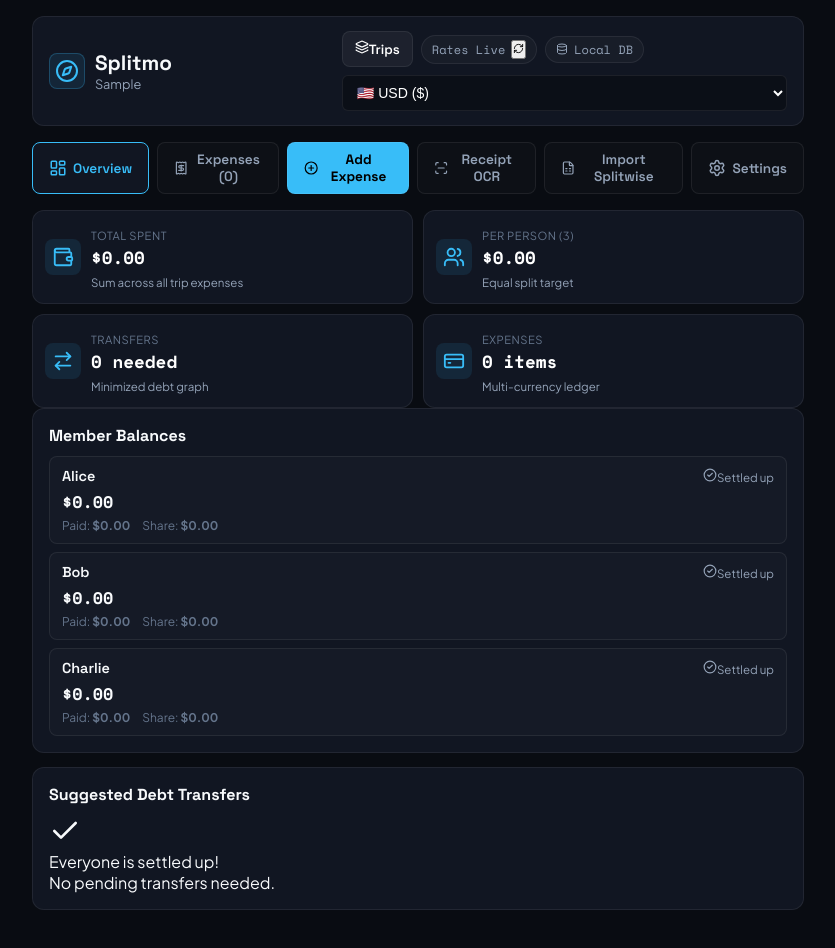
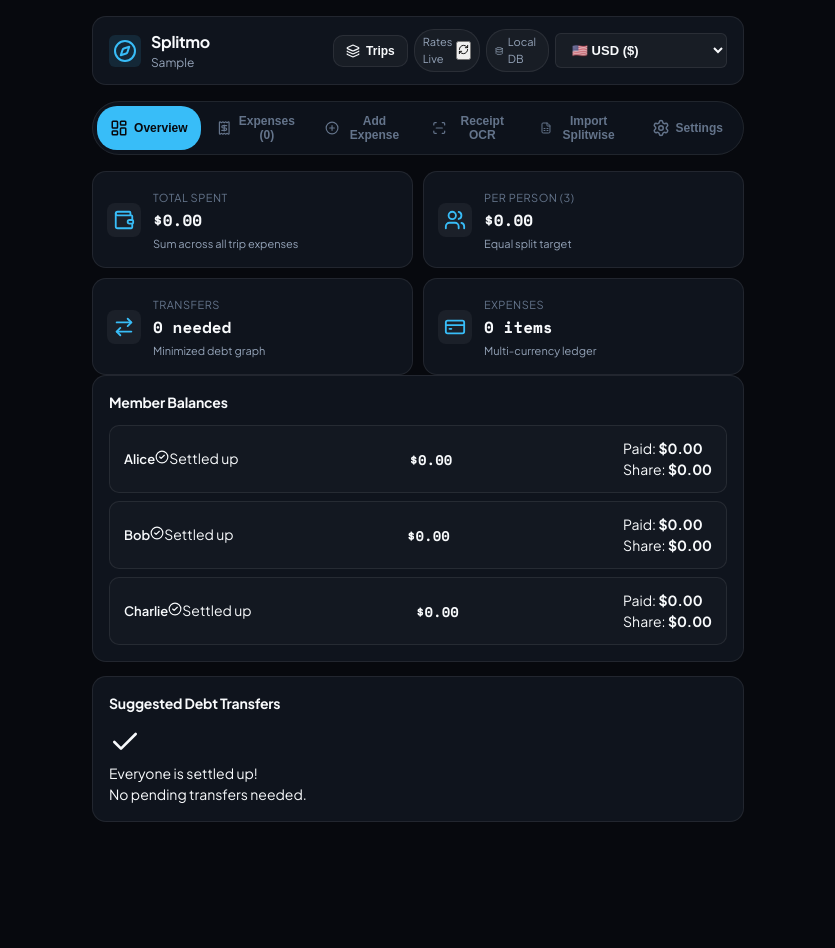
Before and after one commit to GreenPandaStudios/splitmo, a React (Vite) app: page / in a window 1280 px wide. Both pictures are taken after typing "Sample", "Sample", "Sample" into the empty fields and a click on the button "Start Trip Ledger". Shown: the top 948 px of the page, without its empty margins (222-1057 px from the left). Built offline with nearby package versions, Linux system fonts and the light colour scheme.

Commit message:
style: minimalist UI redesign with standardized typography, card padding, pill navigation bar, and clean dark surface system

```diff
--- a/src/index.css
+++ b/src/index.css
@@ -1,41 +1,47 @@
-@import url('https://fonts.googleapis.com/css2?family=Space+Grotesk:wght@400;500;600;700&family=Space+Mono:wght@400;700&family=Plus+Jakarta+Sans:wght@400;500;600;700&display=swap');
+@import url('https://fonts.googleapis.com/css2?family=Plus+Jakarta+Sans:wght@400;500;600;700&family=Space+Mono:wght@400;700&display=swap');
 
 :root {
-  --bg-dark: #090c12;
-  --bg-surface: #111622;
-  --bg-surface-hover: #182030;
-  --border-subtle: rgba(255, 255, 255, 0.07);
-  --border-strong: rgba(255, 255, 255, 0.14);
+  /* Minimalist Monochromatic Dark Palette */
+  --bg-dark: #07090e;
+  --bg-card: #0f141d;
+  --bg-card-hover: #151c28;
+  --bg-input: rgba(255, 255, 255, 0.04);
 
-  --accent-blue: #38bdf8;
+  --border-color: rgba(255, 255, 255, 0.08);
+  --border-focus: #38bdf8;
+
+  --accent-primary: #38bdf8;
   --accent-green: #34d399;
   --accent-red: #f87171;
 
-  --text-main: #f8fafc;
-  --text-sub: #94a3b8;
+  --text-primary: #f8fafc;
+  --text-secondary: #94a3b8;
   --text-muted: #64748b;
 
-  --font-display: 'Space Grotesk', sans-serif;
-  --font-body: 'Plus Jakarta Sans', sans-serif;
+  --font-sans: 'Plus Jakarta Sans', -apple-system, BlinkMacSystemFont, sans-serif;
   --font-mono: 'Space Mono', monospace;
 
-  --radius-lg: 12px;
-  --radius-md: 8px;
+  --radius-lg: 14px;
+  --radius-md: 10px;
+  --radius-sm: 6px;
 }
 
 * { box-sizing: border-box; margin: 0; padding: 0; }
 
 body {
   background-color: var(--bg-dark);
-  color: var(--text-main);
-  font-family: var(--font-body);
+  color: var(--text-primary);
+  font-family: var(--font-sans);
+  font-size: 14px;
+  line-height: 1.5;
   min-height: 100vh;
   -webkit-font-smoothing: antialiased;
-  padding-bottom: 70px;
+  padding-bottom: 80px;
 }
 
+/* App Main Container */
 .app-shell {
-  max-width: 800px;
+  max-width: 680px;
   margin: 0 auto;
   padding: 16px 14px 40px;
   display: flex;
@@ -43,138 +49,395 @@
   gap: 16px;
 }
 
+/* Standard Card */
 .glass-card {
-  background: var(--bg-surface);
-  border: 1px solid var(--border-subtle);
+  background: var(--bg-card);
+  border: 1px solid var(--border-color);
   border-radius: var(--radius-lg);
   padding: 16px;
+  transition: background 0.15s ease, border-color 0.15s ease;
 }
 
-/* Header */
+/* Header Component */
 .app-header {
   display: flex;
   justify-content: space-between;
   align-items: center;
-  gap: 10px;
-  padding: 14px 16px;
+  padding: 12px 16px;
 }
 
-.header-brand { display: flex; align-items: center; gap: 10px; }
-.brand-icon-wrapper { width: 36px; height: 36px; border-radius: 8px; background: rgba(56, 189, 248, 0.1); border: 1px solid rgba(56, 189, 248, 0.25); display: flex; align-items: center; justify-content: center; color: var(--accent-blue); }
-.brand-title { font-family: var(--font-display); font-size: 1.3rem; font-weight: 700; }
-.brand-subtitle { font-size: 0.8rem; color: var(--text-sub); }
+.header-brand {
+  display: flex;
+  align-items: center;
+  gap: 10px;
+}
 
-.header-actions { display: flex; align-items: center; gap: 8px; flex-wrap: wrap; }
-.status-badge { display: flex; align-items: center; gap: 6px; padding: 4px 10px; background: rgba(255, 255, 255, 0.03); border: 1px solid var(--border-subtle); border-radius: 16px; font-family: var(--font-mono); font-size: 0.75rem; color: var(--text-sub); }
-.fb-badge.connected { border-color: rgba(52, 211, 153, 0.3); color: var(--accent-green); }
-.curr-select-header { background: rgba(0, 0, 0, 0.3); border: 1px solid var(--border-subtle); border-radius: 16px; color: #fff; padding: 4px 8px; font-size: 0.78rem; outline: none; }
+.brand-icon-wrapper {
+  width: 32px;
+  height: 32px;
+  border-radius: var(--radius-sm);
+  background: rgba(56, 189, 248, 0.12);
+  color: var(--accent-primary);
+  display: flex;
+  align-items: center;
+  justify-content: center;
+}
 
-/* Mobile Bottom Navigation Bar */
+.brand-title {
+  font-size: 16px;
+  font-weight: 700;
+  letter-spacing: -0.3px;
+}
+
+.brand-subtitle {
+  font-size: 12px;
+  color: var(--text-secondary);
+}
+
+.header-actions {
+  display: flex;
+  align-items: center;
+  gap: 6px;
+}
+
+.status-badge {
+  display: flex;
+  align-items: center;
+  gap: 4px;
+  padding: 4px 8px;
+  background: var(--bg-input);
+  border: 1px solid var(--border-color);
+  border-radius: 20px;
+  font-size: 11px;
+  color: var(--text-secondary);
+}
+
+.fb-badge.connected {
+  color: var(--accent-green);
+  border-color: rgba(52, 211, 153, 0.25);
+}
+
+.curr-select-header {
+  background: var(--bg-input);
+  border: 1px solid var(--border-color);
+  border-radius: 20px;
+  color: var(--text-primary);
+  padding: 4px 8px;
+  font-size: 12px;
+  font-weight: 600;
+  outline: none;
+  cursor: pointer;
+}
+
+/* Minimalist Bottom Navigation Bar */
+.nav-tabs-container {
+  display: flex;
+  gap: 4px;
+  background: rgba(15, 20, 29, 0.9);
+  backdrop-filter: blur(12px);
+  border: 1px solid var(--border-color);
+  border-radius: 30px;
+  padding: 4px;
+}
+
 @media (max-width: 768px) {
   .nav-tabs-container {
     position: fixed;
-    bottom: 0;
-    left: 0;
-    right: 0;
-    background: #0d111a;
-    border-top: 1px solid var(--border-subtle);
-    display: flex;
+    bottom: 12px;
+    left: 12px;
+    right: 12px;
+    max-width: 650px;
+    margin: 0 auto;
     justify-content: space-around;
-    padding: 8px 6px;
     z-index: 99;
-  }
-  .nav-tab-btn {
-    flex-direction: column;
-    gap: 3px;
-    font-size: 0.7rem;
-    padding: 6px 10px;
-    border: none;
-    background: none;
-  }
-  .nav-tab-btn.active {
-    background: none;
-    border: none;
-    color: var(--accent-blue);
+    box-shadow: 0 8px 32px rgba(0, 0, 0, 0.6);
   }
 }
 
-@media (min-width: 769px) {
-  .nav-tabs-container { display: flex; gap: 8px; }
-  .nav-tab-btn { background: rgba(255, 255, 255, 0.02); border: 1px solid var(--border-subtle); color: var(--text-sub); padding: 8px 16px; border-radius: var(--radius-md); font-family: var(--font-display); font-weight: 600; font-size: 0.85rem; cursor: pointer; display: flex; align-items: center; gap: 6px; }
-  .nav-tab-btn.active { background: var(--bg-surface); border-color: var(--accent-blue); color: var(--accent-blue); }
+.nav-tab-btn {
+  flex: 1;
+  display: flex;
+  align-items: center;
+  justify-content: center;
+  gap: 6px;
+  padding: 8px 12px;
+  border-radius: 20px;
+  border: none;
+  background: transparent;
+  color: var(--text-muted);
+  font-size: 12px;
+  font-weight: 600;
+  cursor: pointer;
+  transition: all 0.15s ease;
 }
 
-.highlight-btn { background: var(--accent-blue) !important; color: #000 !important; font-weight: 700; }
+.nav-tab-btn:hover { color: var(--text-secondary); }
+.nav-tab-btn.active {
+  background: var(--accent-primary);
+  color: #07090e;
+  font-weight: 700;
+}
 
-/* Stats & Grid */
-.summary-cards-grid { display: grid; grid-template-columns: repeat(2, 1fr); gap: 10px; }
-@media (max-width: 480px) { .summary-cards-grid { grid-template-columns: 1fr 1fr; } }
+/* Summary Grid */
+.summary-cards-grid {
+  display: grid;
+  grid-template-columns: repeat(2, 1fr);
+  gap: 10px;
+}
 
-.stat-card { display: flex; align-items: center; gap: 10px; padding: 12px; }
-.stat-icon { width: 36px; height: 36px; border-radius: 8px; display: flex; align-items: center; justify-content: center; background: rgba(56, 189, 248, 0.1); color: var(--accent-blue); }
-.stat-label { font-size: 0.7rem; color: var(--text-muted); text-transform: uppercase; letter-spacing: 0.5px; }
-.stat-value { font-family: var(--font-mono); font-size: 1.1rem; font-weight: 700; color: #fff; }
-.stat-subtext { font-size: 0.72rem; color: var(--text-sub); }
+.stat-card {
+  display: flex;
+  align-items: center;
+  gap: 12px;
+  padding: 14px;
+}
 
-.dual-column-grid { display: grid; grid-template-columns: 1fr; gap: 14px; }
-.section-block { display: flex; flex-direction: column; gap: 10px; }
-.section-title { font-family: var(--font-display); font-size: 1rem; font-weight: 700; }
+.stat-icon {
+  width: 34px;
+  height: 34px;
+  border-radius: 8px;
+  background: rgba(255, 255, 255, 0.05);
+  color: var(--accent-primary);
+  display: flex;
+  align-items: center;
+  justify-content: justify;
+  align-items: center;
+  justify-content: center;
+  flex-shrink: 0;
+}
 
-.balances-grid { display: flex; flex-direction: column; gap: 8px; }
-.member-balance-card { background: rgba(255, 255, 255, 0.02); border: 1px solid var(--border-subtle); border-radius: 8px; padding: 10px 12px; display: flex; flex-direction: column; gap: 4px; }
-.member-balance-card.creditor { border-left: 3px solid var(--accent-green); }
-.member-balance-card.debtor { border-left: 3px solid var(--accent-red); }
+.stat-label {
+  font-size: 11px;
+  text-transform: uppercase;
+  letter-spacing: 0.5px;
+  color: var(--text-muted);
+}
 
-.member-card-header { display: flex; justify-content: space-between; align-items: center; }
-.member-name { font-family: var(--font-display); font-weight: 600; font-size: 0.9rem; }
-.balance-badge { font-size: 0.72rem; color: var(--text-sub); }
+.stat-value {
+  font-family: var(--font-mono);
+  font-size: 16px;
+  font-weight: 700;
+  color: var(--text-primary);
+  margin-top: 1px;
+}
 
-.net-amount { font-family: var(--font-mono); font-weight: 700; font-size: 1.05rem; }
+.stat-subtext {
+  font-size: 11px;
+  color: var(--text-secondary);
+}
+
+/* Member Balances & Debt Lists */
+.dual-column-grid {
+  display: flex;
+  flex-direction: column;
+  gap: 14px;
+}
+
+.section-block {
+  display: flex;
+  flex-direction: column;
+  gap: 12px;
+}
+
+.section-title {
+  font-size: 14px;
+  font-weight: 700;
+  color: var(--text-primary);
+  letter-spacing: -0.2px;
+}
+
+.balances-grid {
+  display: flex;
+  flex-direction: column;
+  gap: 8px;
+}
+
+.member-balance-card {
+  background: rgba(255, 255, 255, 0.02);
+  border: 1px solid var(--border-color);
+  border-radius: var(--radius-md);
+  padding: 12px 14px;
+  display: flex;
+  justify-content: space-between;
+  align-items: center;
+}
+
+.member-name {
+  font-weight: 600;
+  font-size: 13px;
+}
+
+.net-amount {
+  font-family: var(--font-mono);
+  font-weight: 700;
+  font-size: 14px;
+}
 .net-amount.positive { color: var(--accent-green); }
 .net-amount.negative { color: var(--accent-red); }
-.member-card-details { display: flex; gap: 12px; font-size: 0.75rem; color: var(--text-muted); }
 
-/* Settlements & Cards */
-.settlement-card { background: rgba(255, 255, 255, 0.02); border: 1px solid var(--border-subtle); border-radius: 8px; padding: 10px 12px; display: flex; align-items: center; justify-content: space-between; }
-.settlement-parties { font-size: 0.85rem; font-weight: 600; }
-.debtor-name { color: var(--accent-red); }
-.creditor-name { color: var(--accent-green); }
-.settlement-val { font-family: var(--font-mono); font-weight: 700; font-size: 0.95rem; color: var(--accent-blue); }
+/* Expense Cards */
+.expense-card {
+  background: var(--bg-card);
+  border: 1px solid var(--border-color);
+  border-radius: var(--radius-md);
+  padding: 12px 14px;
+  margin-bottom: 8px;
+  display: flex;
+  flex-direction: column;
+  gap: 8px;
+}
 
-.btn-secondary-small { background: rgba(255, 255, 255, 0.05); border: 1px solid var(--border-subtle); color: #fff; font-size: 0.78rem; padding: 4px 8px; border-radius: 6px; cursor: pointer; display: flex; align-items: center; gap: 4px; }
-.expense-card { display: flex; justify-content: space-between; align-items: center; padding: 12px 14px; margin-bottom: 8px; }
-.expense-title { font-family: var(--font-display); font-size: 0.92rem; font-weight: 600; }
-.expense-meta-row { display: flex; gap: 10px; font-size: 0.75rem; color: var(--text-sub); margin-top: 2px; }
-.primary-amount { font-family: var(--font-mono); font-size: 1.05rem; font-weight: 700; text-align: right; }
-.secondary-amount { font-size: 0.72rem; color: var(--text-sub); text-align: right; }
+.expense-title {
+  font-size: 14px;
+  font-weight: 600;
+}
 
-.expense-splits-expanded-box { background: rgba(0, 0, 0, 0.3); border-top: 1px solid var(--border-subtle); padding: 8px 10px; border-radius: 6px; font-size: 0.78rem; margin-top: 6px; width: 100%; }
-.splits-grid-mini { display: grid; grid-template-columns: repeat(auto-fit, minmax(120px, 1fr)); gap: 6px; margin-top: 4px; }
-.mini-split-row { display: flex; justify-content: space-between; font-family: var(--font-mono); color: var(--text-sub); }
+.expense-meta-row {
+  display: flex;
+  gap: 8px;
+  font-size: 12px;
+  color: var(--text-secondary);
+  margin-top: 2px;
+}
 
-/* Modals & Onboarding */
-.modal-backdrop { position: fixed; inset: 0; background: rgba(0, 0, 0, 0.8); backdrop-filter: blur(4px); display: flex; align-items: flex-end; justify-content: center; z-index: 100; padding: 0; }
-@media (min-width: 600px) { .modal-backdrop { align-items: center; padding: 16px; } }
-.modal-content { width: 100%; max-width: 500px; max-height: 90vh; overflow-y: auto; display: flex; flex-direction: column; gap: 14px; border-bottom-left-radius: 0; border-bottom-right-radius: 0; }
-@media (min-width: 600px) { .modal-content { border-radius: var(--radius-lg); } }
+.primary-amount {
+  font-family: var(--font-mono);
+  font-weight: 700;
+  font-size: 15px;
+}
 
-.onboarding-container { max-width: 480px; margin: 40px auto; display: flex; flex-direction: column; gap: 20px; text-align: center; }
-.brand-icon-large { width: 56px; height: 56px; margin: 0 auto 10px; border-radius: 14px; background: rgba(56, 189, 248, 0.1); border: 1px solid rgba(56, 189, 248, 0.3); color: var(--accent-blue); display: flex; align-items: center; justify-content: center; }
-.onboarding-title { font-family: var(--font-display); font-size: 1.6rem; font-weight: 700; }
-.onboarding-sub { font-size: 0.85rem; color: var(--text-sub); }
+.secondary-amount {
+  font-size: 11px;
+  color: var(--text-muted);
+}
 
-.member-chips-list { display: flex; flex-wrap: wrap; gap: 6px; margin: 6px 0; }
-.member-chip { background: rgba(255, 255, 255, 0.06); border: 1px solid var(--border-subtle); padding: 4px 10px; border-radius: 14px; font-size: 0.8rem; display: flex; align-items: center; gap: 6px; }
-.member-chip button { background: none; border: none; color: var(--text-muted); cursor: pointer; }
+/* Modals & Forms */
+.modal-backdrop {
+  position: fixed;
+  inset: 0;
+  background: rgba(0, 0, 0, 0.75);
+  backdrop-filter: blur(6px);
+  display: flex;
+  align-items: flex-end;
+  justify-content: center;
+  z-index: 200;
+}
 
-.form-group { display: flex; flex-direction: column; gap: 4px; text-align: left; }
-.input-label { font-size: 0.72rem; font-weight: 600; color: var(--text-sub); text-transform: uppercase; }
-.text-input, .select-input { background: rgba(0, 0, 0, 0.3); border: 1px solid var(--border-subtle); border-radius: 6px; padding: 8px 10px; color: #fff; font-size: 0.88rem; outline: none; width: 100%; }
-.text-input:focus, .select-input:focus { border-color: var(--accent-blue); }
+@media (min-width: 600px) {
+  .modal-backdrop { align-items: center; padding: 16px; }
+}
 
-.form-row { display: flex; gap: 8px; }
-.flex-1 { flex: 1; }
-.flex-2 { flex: 2; }
-.btn-primary { background: var(--accent-blue); color: #000; font-weight: 700; font-family: var(--font-display); padding: 10px 16px; border-radius: var(--radius-md); border: none; cursor: pointer; display: flex; align-items: center; justify-content: center; gap: 6px; }
-.btn-secondary { background: rgba(255, 255, 255, 0.05); border: 1px solid var(--border-subtle); color: #fff; font-family: var(--font-display); font-weight: 600; padding: 8px 12px; border-radius: var(--radius-md); cursor: pointer; }
-.full-width { width: 100%; }
+.modal-content {
+  width: 100%;
+  max-width: 480px;
+  max-height: 85vh;
+  overflow-y: auto;
+  background: #0d121c;
+  border: 1px solid var(--border-color);
+  border-radius: var(--radius-lg) var(--radius-lg) 0 0;
+  padding: 20px;
+  display: flex;
+  flex-direction: column;
+  gap: 16px;
+}
+
+@media (min-width: 600px) {
+  .modal-content { border-radius: var(--radius-lg); }
+}
+
+.modal-header {
+  display: flex;
+  justify-content: space-between;
+  align-items: center;
+}
+
+.modal-header h2 {
+  font-size: 16px;
+  font-weight: 700;
+}
+
+.close-btn {
+  background: transparent;
+  border: none;
+  color: var(--text-muted);
+  cursor: pointer;
+  padding: 4px;
+}
+.close-btn:hover { color: #fff; }
+
+.modal-form {
+  display: flex;
+  flex-direction: column;
+  gap: 12px;
+}
+
+.form-group {
+  display: flex;
+  flex-direction: column;
+  gap: 4px;
+}
+
+.input-label {
+  font-size: 11px;
+  font-weight: 600;
+  text-transform: uppercase;
+  color: var(--text-muted);
+  letter-spacing: 0.5px;
+}
+
+.text-input, .select-input {
+  background: var(--bg-input);
+  border: 1px solid var(--border-color);
+  border-radius: var(--radius-sm);
+  padding: 8px 12px;
+  color: var(--text-primary);
+  font-size: 13px;
+  outline: none;
+  width: 100%;
+  transition: border-color 0.15s ease;
+}
+
+.text-input:focus, .select-input:focus {
+  border-color: var(--accent-primary);
+}
+
+.btn-primary {
+  background: var(--accent-primary);
+  color: #07090e;
+  font-weight: 700;
+  font-size: 13px;
+  padding: 10px 16px;
+  border-radius: var(--radius-md);
+  border: none;
+  cursor: pointer;
+  display: flex;
+  align-items: center;
+  justify-content: center;
+  gap: 6px;
+  transition: opacity 0.15s ease;
+}
+.btn-primary:hover { opacity: 0.9; }
+
+.btn-secondary {
+  background: var(--bg-input);
+  border: 1px solid var(--border-color);
+  color: var(--text-primary);
+  font-size: 12px;
+  font-weight: 600;
+  padding: 8px 12px;
+  border-radius: var(--radius-md);
+  cursor: pointer;
+  display: flex;
+  align-items: center;
+  gap: 6px;
+}
+.btn-secondary:hover { background: rgba(255, 255, 255, 0.08); }
+
+.delete-btn-icon {
+  background: transparent;
+  border: none;
+  color: var(--text-muted);
+  cursor: pointer;
+  padding: 4px;
+}
+.delete-btn-icon:hover { color: var(--accent-red); }
```
